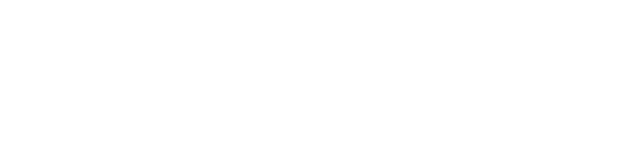
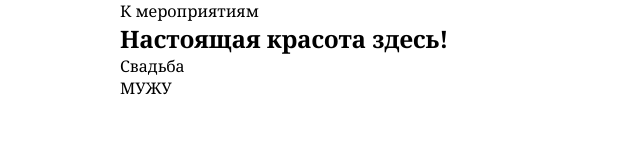
Before and after one commit to Ergashev19/127, a plain HTML site: page index.html in a window 1280 px wide. Shown: the whole page, without its empty margins (0-640 px from the left). Drawn offline with Linux system fonts and the light colour scheme.

Commit message:
hali qibomadim

```diff
--- a/index.html
+++ b/index.html
@@ -13,6 +13,24 @@
 	<!-- Azizbek end  -->
 
 	<!-- Otabek start -->
+	 <div class="hero">
+		<p class="hero__paragrf">К мероприятиям</p>
+
+		<h2 class="hero__text">Настоящая красота здесь!</h2>
+
+		<div class="hero__box">
+			<!-- 1 -->
+			<div class="box__fons">
+				<p class="box__fons--paragrf">Свадьба</p>
+			</div>
+
+			<!-- 2 -->
+			<div class="hero__boxx">
+				<p class="box__fons-paragrff">МУЖУ</p>
+			</div>
+
+		</div>
+	 </div>
 	<!--Otabek end   -->
 
 	<!-- Shohruhbek start -->
```
Lines whose indentation alone changed are shown as unchanged.
